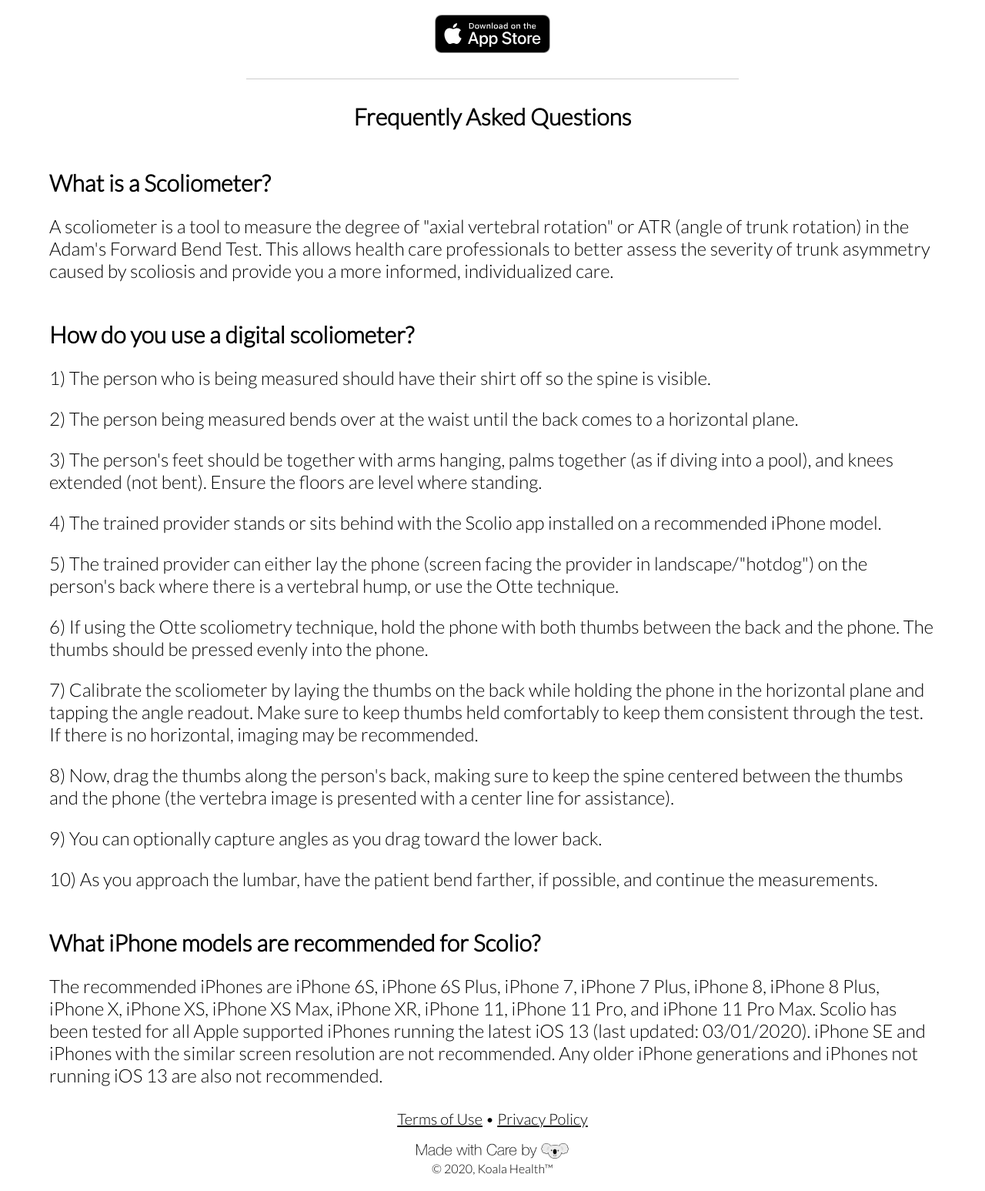
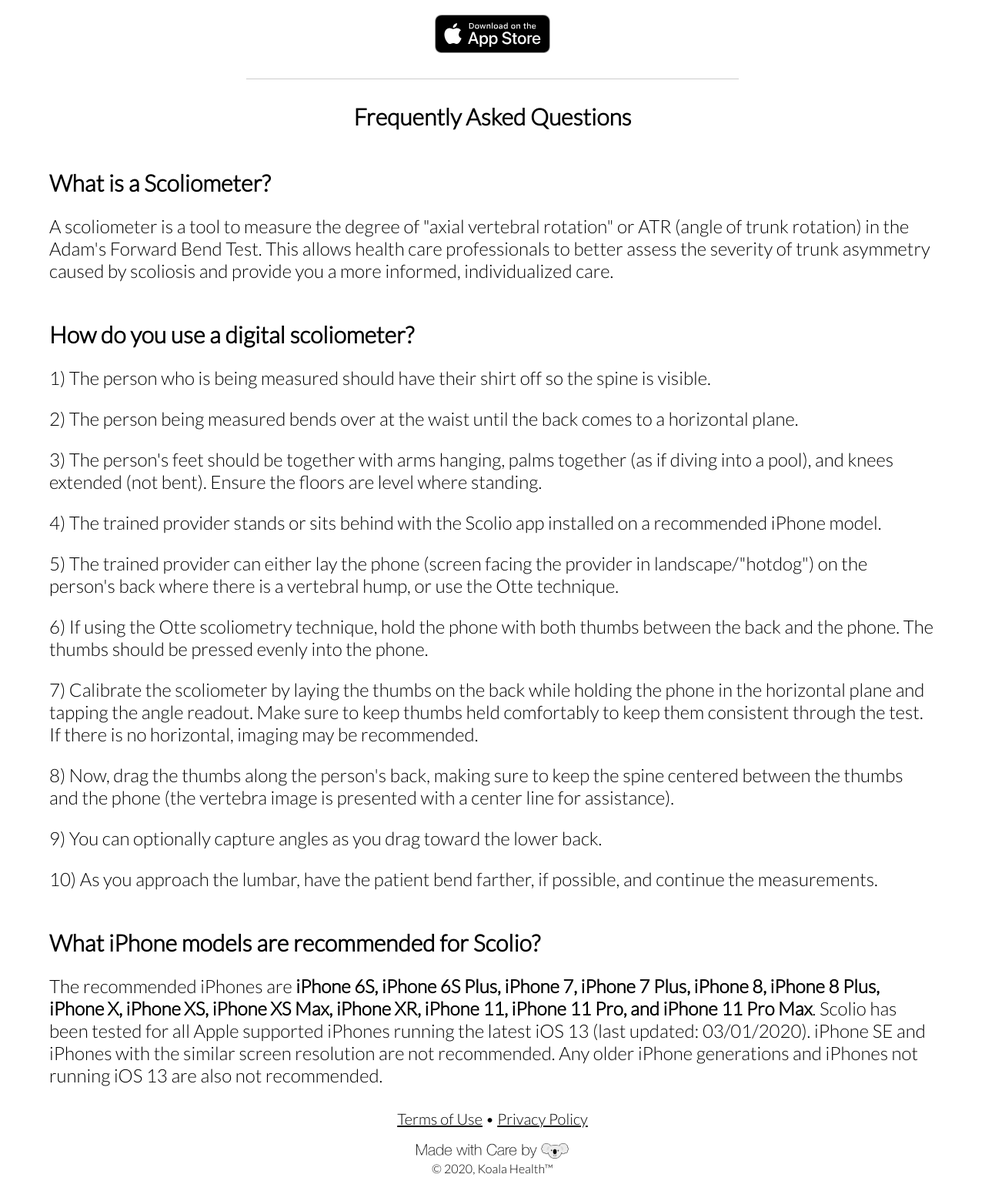
Before and after one commit to KoalaHealth/koalahealth.github.io, a Jekyll site: the page built from _pages/scolio.md, in a window 1280 px wide, cut to the strip 672-2219 px from the top of the page. Shown: the whole strip at 77% size. Built offline with Jekyll 4.4.1, drawn with Linux system fonts in a browser that asks for light colours.

```diff
--- a/_includes/scolio/faqs.html
+++ b/_includes/scolio/faqs.html
@@ -18,5 +18,5 @@
     <p>10) As you approach the lumbar, have the patient bend farther, if possible, and continue the measurements.</p>
 
     <h3>What iPhone models are recommended for Scolio?</h3>
-    <p>The recommended iPhones are iPhone 6S, iPhone 6S Plus, iPhone 7, iPhone 7 Plus, iPhone 8, iPhone 8 Plus, iPhone X, iPhone XS, iPhone XS Max, iPhone XR, iPhone 11, iPhone 11 Pro, and iPhone 11 Pro Max.  Scolio has been tested for all Apple supported iPhones running the latest iOS 13 (last updated: 03/01/2020).  iPhone SE and iPhones with the similar screen resolution are not recommended.  Any older iPhone generations and iPhones not running iOS 13 are also not recommended.</p>
+    <p>The recommended iPhones are <strong>iPhone 6S, iPhone 6S Plus, iPhone 7, iPhone 7 Plus, iPhone 8, iPhone 8 Plus, iPhone X, iPhone XS, iPhone XS Max, iPhone XR, iPhone 11, iPhone 11 Pro, and iPhone 11 Pro Max</strong>.  Scolio has been tested for all Apple supported iPhones running the latest iOS 13 (last updated: 03/01/2020).  iPhone SE and iPhones with the similar screen resolution are not recommended.  Any older iPhone generations and iPhones not running iOS 13 are also not recommended.</p>
 </section>
--- a/assets/styles/main.css
+++ b/assets/styles/main.css
@@ -66,6 +66,10 @@ footer a {
     color: #000;
 }
 
+strong {
+    font-weight: bold;
+}
+
 .plain-container {
     width: 90%;
     margin: 0 auto;
```
Also changed, not shown: _pages/patient.md (added, +16 -0 lines), _pages/provider.md (added, +18 -0 lines).
